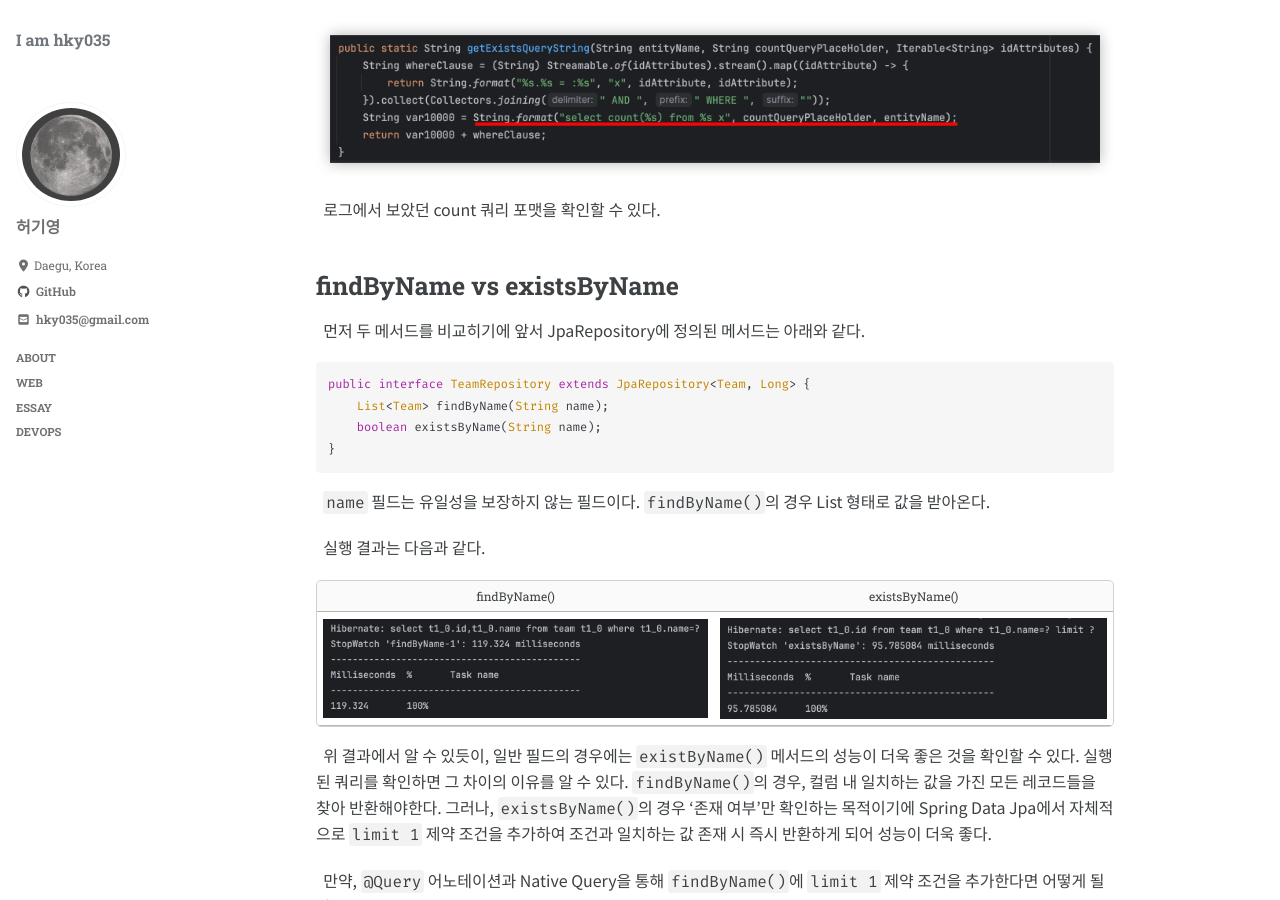
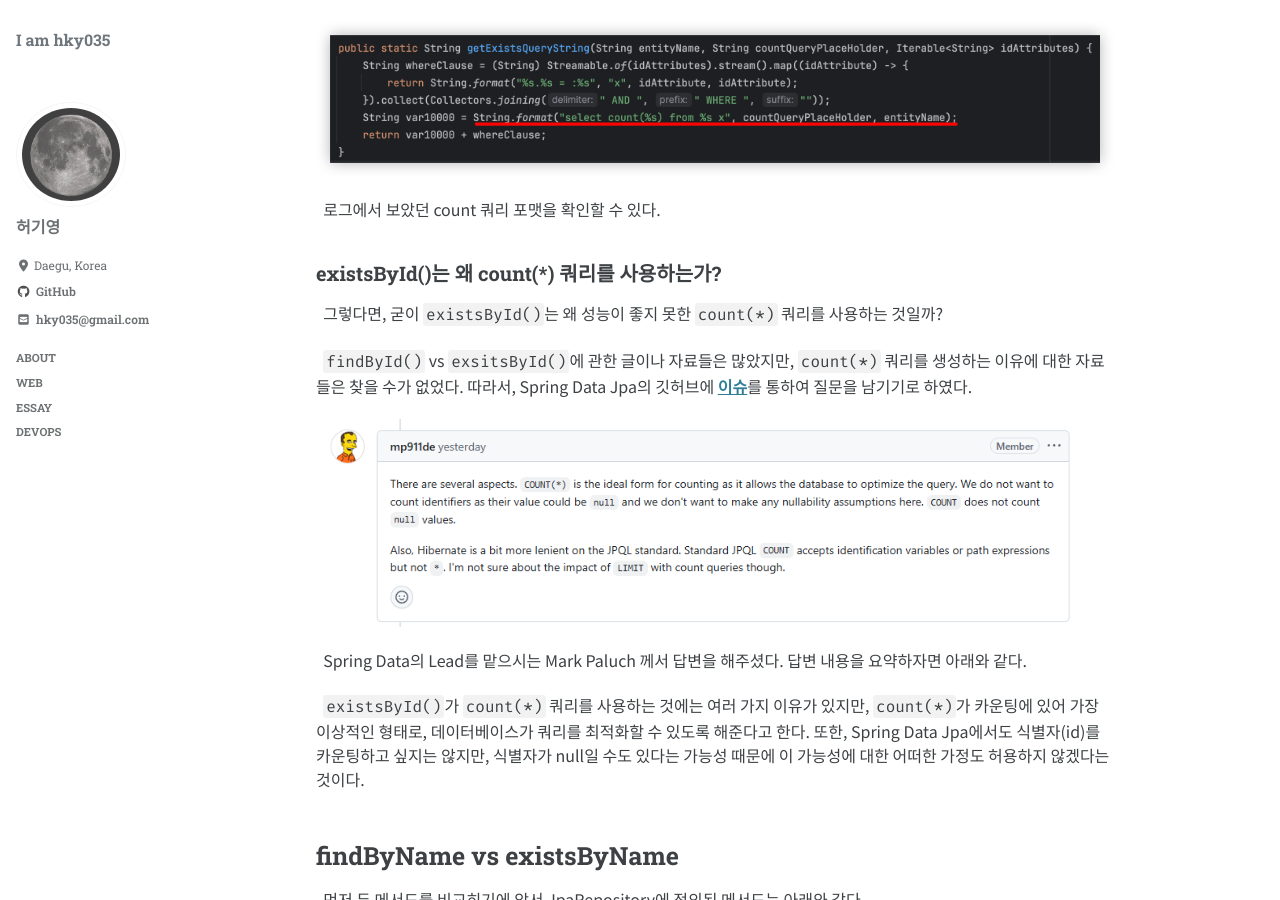
Before and after one commit to hky035/hky035.github.io, a Jekyll site: the page built from _posts/web/2025-03-14-findby-vs-existsby.md, in a window 1280 px wide and 900 px high, scrolled down 2846 px. Built offline with Jekyll 4.4.1, drawn with Linux system fonts in a browser that asks for light colours; cached includes are drawn as plain includes; comment, search, counter and statistics services are not loaded.

Commit message:
docs: findby-vs-existsby.md - Spring Data Jpa 이슈 답변 추가

```diff
--- a/_posts/web/2025-03-14-findby-vs-existsby.md
+++ b/_posts/web/2025-03-14-findby-vs-existsby.md
@@ -115,6 +115,18 @@ void existsById_테스트() {
 
 &nbsp; 로그에서 보았던 count 쿼리 포맷을 확인할 수 있다.
 
+## existsById()는 왜 count(*) 쿼리를 사용하는가?
+
+&nbsp; 그렇다면, 굳이 `existsById()`는 왜 성능이 좋지 못한 `count(*)` 쿼리를 사용하는 것일까?
+
+&nbsp; `findById()` vs `exsitsById()`에 관한 글이나 자료들은 많았지만, `count(*)` 쿼리를 생성하는 이유에 대한 자료들은 찾을 수가 없었다. 따라서, Spring Data Jpa의 깃허브에 [이슈](https://github.com/spring-projects/spring-data-jpa/issues/3814)를 통하여 질문을 남기기로 하였다.
+
+<img src="/assets/img/docs/web/findby-vs-existsby/existsbyid-answer.png" alt="existsbyid-answer"/>
+
+&nbsp; Spring Data의 Lead를 맡으시는 Mark Paluch 께서 답변을 해주셨다. 답변 내용을 요약하자면 아래와 같다.
+
+&nbsp; `existsById()`가 `count(*)` 쿼리를 사용하는 것에는 여러 가지 이유가 있지만, `count(*)`가 카운팅에 있어 가장 이상적인 형태로, 데이터베이스가 쿼리를 최적화할 수 있도록 해준다고 한다. 또한, Spring Data Jpa에서도 식별자(id)를 카운팅하고 싶지는 않지만, 식별자가 null일 수도 있다는 가능성 때문에 이 가능성에 대한 어떠한 가정도 허용하지 않겠다는 것이다.
+
 # findByName vs existsByName
 
 &nbsp; 먼저 두 메서드를 비교히기에 앞서 JpaRepository에 정의된 메서드는 아래와 같다.
```
Also changed, not shown: assets/img/docs/web/findby-vs-existsby/existsbyid-answer.png (added).
